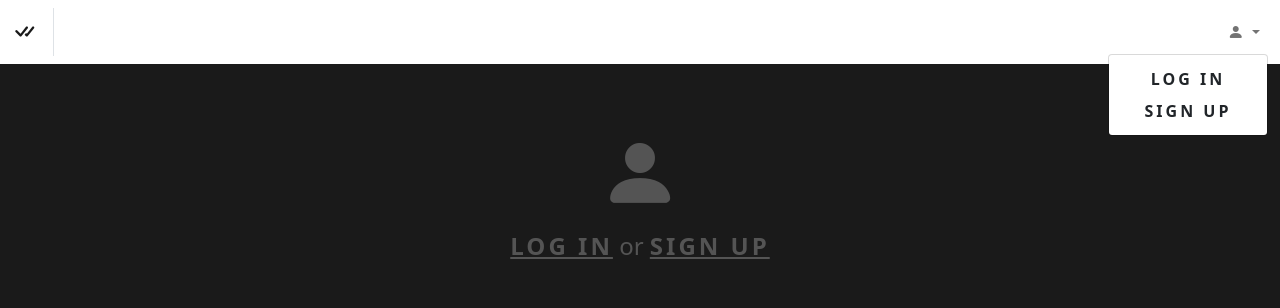
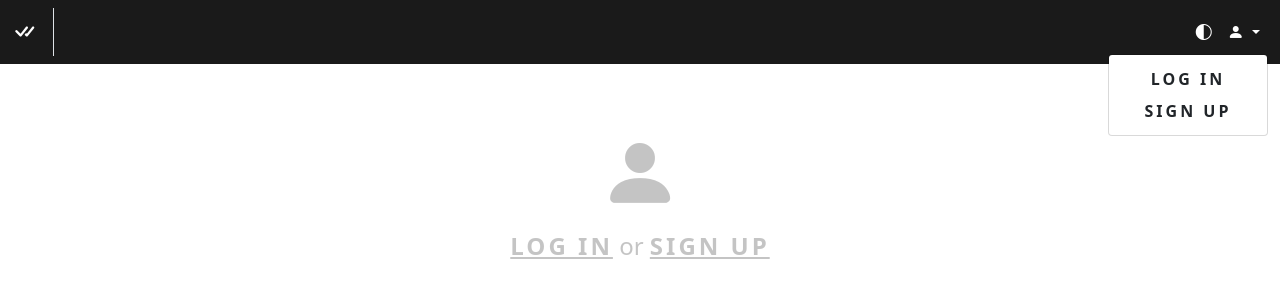
Before and after one commit to misterrager8/toDo-Py, a Flask app: page / in a window 1280 px wide, after a click that opens the changed part. Shown: the top 308 px of the page. Run offline with Flask 2, Linux system fonts and the light colour scheme.

Commit message:
Remove scss, bring back themes fnality

```diff
--- a/toDo/__init__.py
+++ b/toDo/__init__.py
@@ -1,7 +1,6 @@
 import pymysql
 from flask import Flask
 from flask_login import LoginManager
-from flask_scss import Scss
 from flask_sqlalchemy import SQLAlchemy
 
 pymysql.install_as_MySQLdb()
@@ -14,7 +13,6 @@ def create_app(config):
     app.config.from_object(config)
     db.init_app(app)
     login_manager.init_app(app)
-    Scss(app, asset_dir="toDo/static")
 
     with app.app_context():
         from . import views
--- a/toDo/static/css/main.css
+++ b/toDo/static/css/main.css
@@ -1,52 +1,64 @@
-.border-custom {
-  border: 1px solid white;
-  border-radius: 5px; }
+:root, html[data-theme="dark"] {
+   --navbar-bg: white;
+   --navbar-txt: #1a1a1a;
+   --body-bg: #1a1a1a;
+   --body-txt: white;
+}
 
-  .font-custom, .dropdown-item {
-    letter-spacing: 3px;
-    text-transform: uppercase;
-    font-weight: bold; }
+html[data-theme="light"] {
+   --navbar-bg: #1a1a1a;
+   --navbar-txt: white;
+   --body-bg: white;
+   --body-txt: #1a1a1a;
+}
 
-    body, .card, .modal-content, .input-custom, .btn-custom:hover {
-      background-color: #1a1a1a;
-      color: white; }
+.border-custom, .input-custom, .btn-custom {
+    border: 1px solid var(--body-txt);
+    border-radius: 5px;
+}
 
-      .navbar, .btn-custom {
-        background-color: white;
-        color: #1a1a1a; }
-
-        a, a:hover {
-          color: inherit;
-          text-decoration: none;
-          cursor: pointer; }
-
-          .input-custom {
-            border: 1px solid white;
-            border-radius: 5px;
-            padding: 3px 10px; }
-
-            .btn-custom {
-              border: 1px solid white;
-              border-radius: 5px;
+.font-custom, .dropdown-item, .badge-custom, .btn-custom {
     letter-spacing: 3px;
     text-transform: uppercase;
     font-weight: bold;
+}
+
+body, .card, .modal-content, .input-custom, .btn-custom:hover {
+    background-color: var(--body-bg);
+    color: var(--body-txt);
+}
+
+.navbar, .btn-custom {
+    background-color: var(--navbar-bg);
+    color: var(--navbar-txt);
+}
+
+a, a:hover, nav-link, nav-link:hover {
+    color: inherit !important;
+    text-decoration: none;
+    cursor: pointer;
+}
+
+.input-custom {
+    padding: 3px 10px;
+}
+
+.btn-custom {
     padding: 5px 10px;
     font-size: 0.8em;
-              transition: background-color 0.5s; }
+    transition: background-color .5s;
+}
 
 .badge-custom {
-                letter-spacing: 3px;
-                text-transform: uppercase;
-                font-weight: bold;
     padding: 1px 10px;
     font-size: 0.7em;
     border: 1px solid currentcolor;
     color: currentcolor;
-                border-radius: 10px; }
+    border-radius: 10px;
+}
 
 .card-body {
-                  border-bottom: 1px solid white; }
+    border-bottom: 1px solid var(--body-txt);
+}
 
-                  .card {
-                    border: none; }
+.card { border: none; }
--- a/toDo/static/main.js
+++ b/toDo/static/main.js
@@ -1,9 +1,27 @@
+$( document ).ready(function() {
+    if (localStorage.getItem('todo_theme') == 'dark') {
+        document.documentElement.setAttribute('data-theme', 'dark');
+    } else {
+        document.documentElement.setAttribute('data-theme', 'light');
+    }
+});
+
 function toggleDiv(divId) {
     $('#' + divId).fadeToggle(250);
 }
 
 function refreshPage() {
     $('#pageContent').load(location.href + ' #pageContent');
+}
+
+function changeTheme() {
+    if (localStorage.getItem('todo_theme') == 'dark') {
+        document.documentElement.setAttribute('data-theme', 'light');
+        localStorage.setItem('todo_theme', 'light');
+    } else {
+        document.documentElement.setAttribute('data-theme', 'dark');
+        localStorage.setItem('todo_theme', 'dark');
+    }
 }
 
 function taskCreate() {
--- a/toDo/static/main.scss
+++ /dev/null
@@ -1,63 +0,0 @@
-$navbar-bg: white;
-$navbar-txt: lighten(black, 10%);
-$body-bg: lighten(black, 10%);
-$body-txt: white;
-
-@mixin border-custom {
-    border: 1px solid $body-txt;
-    border-radius: 5px;
-}
-
-@mixin font-custom {
-    letter-spacing: 3px;
-    text-transform: uppercase;
-    font-weight: bold;
-}
-
-.border-custom { @include border-custom; }
-
-.font-custom, .dropdown-item { @include font-custom; }
-
-body, .card, .modal-content, .input-custom, .btn-custom:hover {
-    background-color: $body-bg;
-    color: $body-txt;
-}
-
-.navbar, .btn-custom {
-    background-color: $navbar-bg;
-    color: $navbar-txt;
-}
-
-a, a:hover {
-    color: inherit;
-    text-decoration: none;
-    cursor: pointer;
-}
-
-.input-custom {
-    @include border-custom;
-    padding: 3px 10px;
-}
-
-.btn-custom {
-    @include border-custom;
-    @include font-custom;
-    padding: 5px 10px;
-    font-size: 0.8em;
-    transition: background-color .5s;
-}
-
-.badge-custom {
-    @include font-custom;
-    padding: 1px 10px;
-    font-size: 0.7em;
-    border: 1px solid currentcolor;
-    color: currentcolor;
-    border-radius: 10px;
-}
-
-.card-body {
-    border-bottom: 1px solid $body-txt;
-}
-
-.card { border: none; }
--- a/toDo/templates/base.html
+++ b/toDo/templates/base.html
@@ -1,6 +1,6 @@
 <!DOCTYPE html>
 {% import "macros.html" as macros with context %}
-<html lang="en">
+<html lang="en" data-theme="dark">
 <head>
   <meta charset="UTF-8">
   <link href="static/favicon.svg" rel="icon" type="image/x-icon"/>
@@ -10,10 +10,15 @@
   <script src="https://cdn.jsdelivr.net/npm/bootstrap@5.1.2/dist/js/bootstrap.bundle.min.js" integrity="sha384-kQtW33rZJAHjgefvhyyzcGF3C5TFyBQBA13V1RKPf4uH+bwyzQxZ6CmMZHmNBEfJ" crossorigin="anonymous"></script>
   <link rel="stylesheet" href="{{ url_for('static', filename='css/main.css') }}">
 </head>
-<nav class="navbar navbar-expand-xl navbar-light">
+<nav class="navbar navbar-expand-xl">
   <div class="container-fluid">
     <a class="navbar-brand border-end pe-3" href="{{ url_for('index') }}"><i class="bi bi-check-all" style="font-size: 1.25em"></i></a>
+    <a class="navbar-toggler" data-bs-toggle="collapse" data-bs-target="#navContent">
+      <i class="bi bi-three-dots"></i>
+    </a>
+    <div class="collapse navbar-collapse" id="navContent">
       <ul class="navbar-nav ms-auto">
+        <li class="nav-item p-2"><a class="bi bi-circle-half" onclick="changeTheme()"></a></li>
         <li class="nav-item dropdown">
           <a class="nav-link dropdown-toggle" data-bs-target="#userDD" data-bs-toggle="dropdown">
             {% if not current_user.is_anonymous %}<span class="nav-item me-2">{{ current_user.username }}</span>{% endif %}
@@ -31,6 +36,7 @@
         </li>
       </ul>
     </div>
+  </div>
   {% call macros.modal('login') %}
   {{ macros.login_form() }}
   {% endcall %}
```
Lines whose indentation alone changed are shown as unchanged.
